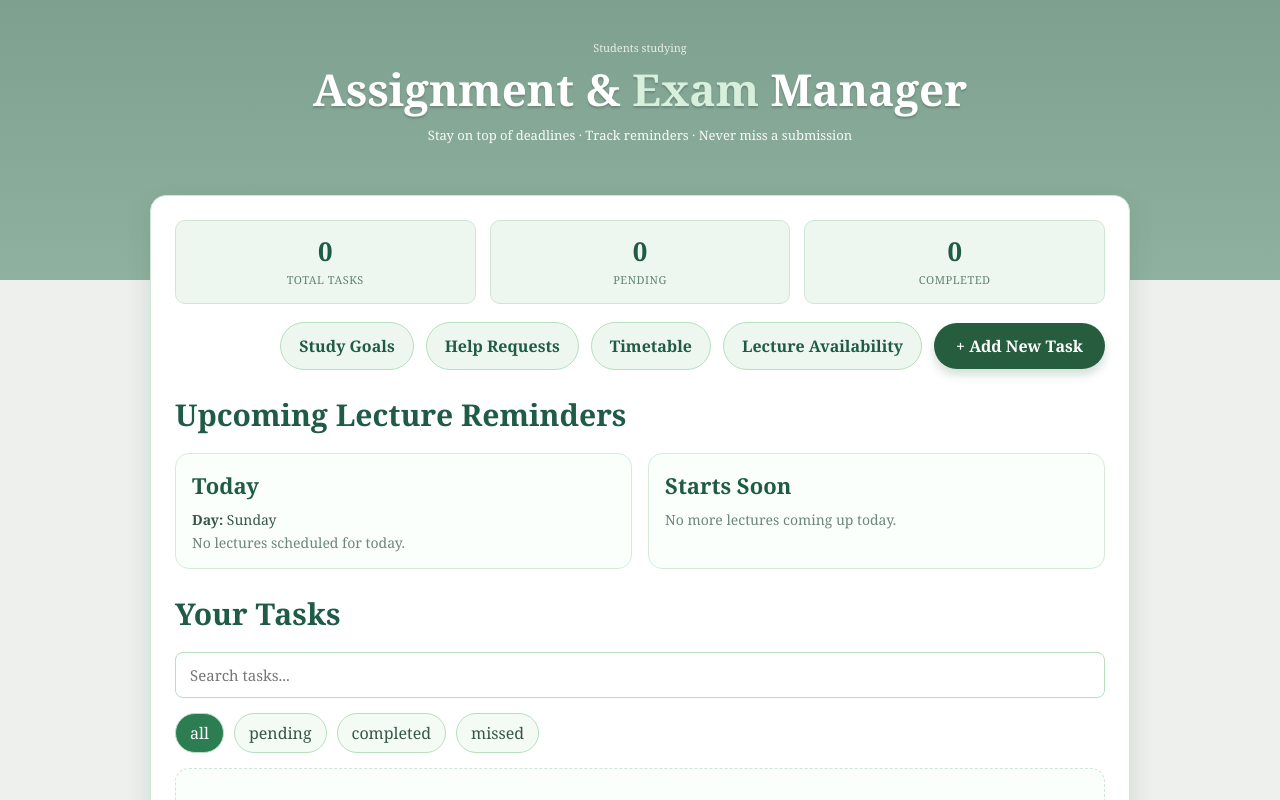
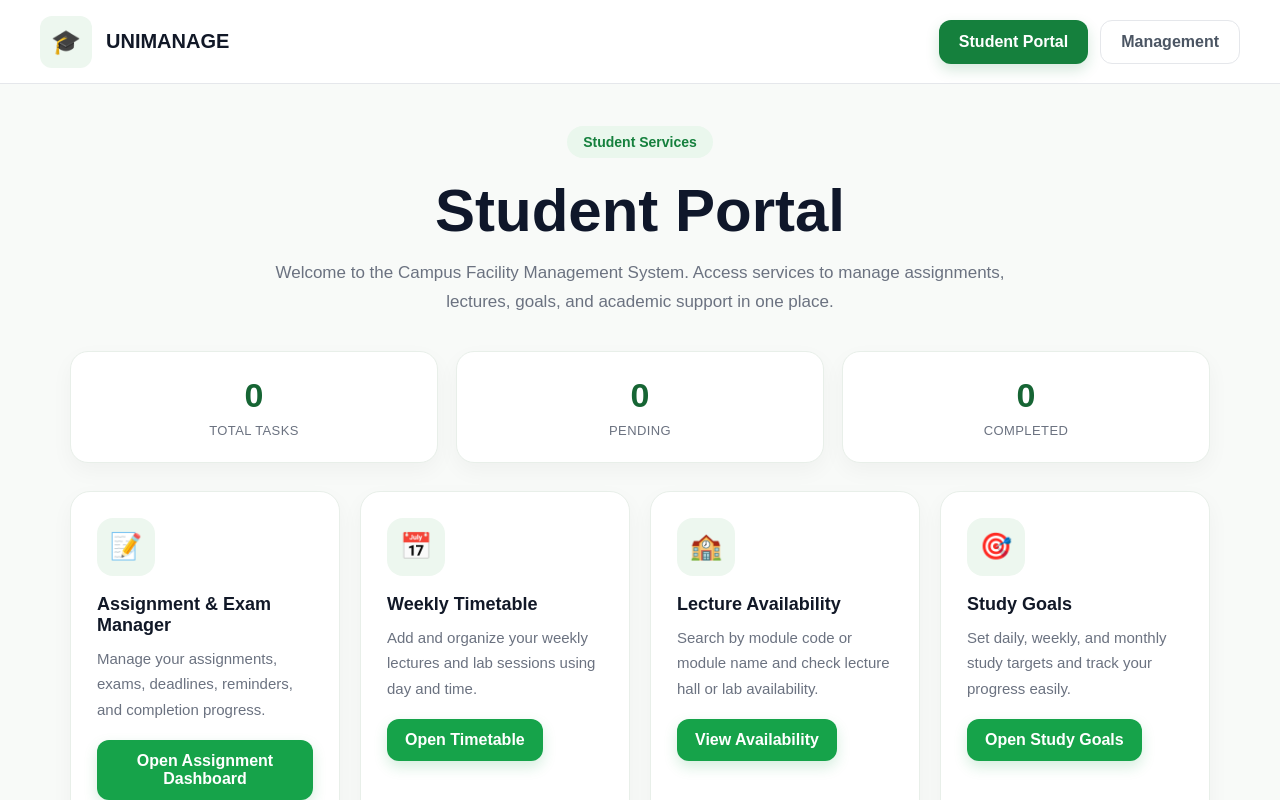
Before and after one commit to Poornima-Hansani/Campus-Facility-Management-System, a React (Vite) app in the folder frontend/: page / in a window 1280 px wide. Shown: the top 800 px of the page. Built offline with nearby package versions, Linux system fonts and the light colour scheme.

Commit message:
Redesign student portal to match team UI style

```diff
--- a/frontend/src/pages/TaskDashboardPage.tsx
+++ b/frontend/src/pages/TaskDashboardPage.tsx
@@ -24,7 +24,7 @@ interface Lecture {
   location: string;
 }
 
-const STORAGE_KEY = "assignment_exam_manager_tasks";
+const TASKS_STORAGE_KEY = "assignment_exam_manager_tasks";
 const TIMETABLE_STORAGE_KEY = "timetable";
 
 export default function TaskDashboardPage() {
@@ -36,24 +36,20 @@ export default function TaskDashboardPage() {
   const [filter, setFilter] = useState<"all" | "pending" | "completed" | "missed">("all");
 
   useEffect(() => {
-    const saved = localStorage.getItem(STORAGE_KEY);
-    if (saved) {
+    const savedTasks = localStorage.getItem(TASKS_STORAGE_KEY);
+    if (savedTasks) {
       try {
-        setTasks(JSON.parse(saved));
+        setTasks(JSON.parse(savedTasks));
       } catch {
-        localStorage.removeItem(STORAGE_KEY);
+        localStorage.removeItem(TASKS_STORAGE_KEY);
       }
     }
-  }, []);
 
-  useEffect(() => {
     const savedLectures = localStorage.getItem(TIMETABLE_STORAGE_KEY);
     if (savedLectures) {
       try {
-        const parsedLectures: Lecture[] = JSON.parse(savedLectures);
-        setLectures(parsedLectures);
-      } catch (error) {
-        console.error("Failed to load timetable data:", error);
+        setLectures(JSON.parse(savedLectures));
+      } catch {
         localStorage.removeItem(TIMETABLE_STORAGE_KEY);
       }
     }
@@ -70,7 +66,7 @@ export default function TaskDashboardPage() {
             : task
         );
 
-        localStorage.setItem(STORAGE_KEY, JSON.stringify(updated));
+        localStorage.setItem(TASKS_STORAGE_KEY, JSON.stringify(updated));
         return updated;
       });
     }, 60000);
@@ -102,7 +98,7 @@ export default function TaskDashboardPage() {
 
     const updated = tasks.filter((task) => task.id !== id);
     setTasks(updated);
-    localStorage.setItem(STORAGE_KEY, JSON.stringify(updated));
+    localStorage.setItem(TASKS_STORAGE_KEY, JSON.stringify(updated));
   };
 
   const markCompleted = (id: string) => {
@@ -110,7 +106,7 @@ export default function TaskDashboardPage() {
       task.id === id ? { ...task, status: "completed" as TaskStatus } : task
     );
     setTasks(updated);
-    localStorage.setItem(STORAGE_KEY, JSON.stringify(updated));
+    localStorage.setItem(TASKS_STORAGE_KEY, JSON.stringify(updated));
   };
 
   const todayName = new Date().toLocaleDateString("en-US", { weekday: "long" });
@@ -132,79 +128,90 @@ export default function TaskDashboardPage() {
 
   return (
     <div style={styles.page}>
-      <div style={styles.hero}>
-        <div style={styles.heroInner}>
-          <p style={styles.smallTop}>Students studying</p>
-          <h1 style={styles.title}>
-            Assignment & <span style={styles.titleLight}>Exam</span> Manager
-          </h1>
-          <p style={styles.subtitle}>
-            Stay on top of deadlines · Track reminders · Never miss a submission
-          </p>
-        </div>
+      <header style={styles.navbar}>
+        <div style={styles.navBrandWrap}>
+          <div style={styles.logoBox}>🎓</div>
+          <div style={styles.navBrand}>UNIMANAGE</div>
         </div>
 
-      <div style={styles.mainCard}>
-        <div style={styles.statsGrid}>
+        <div style={styles.navActions}>
+          <button type="button" style={styles.activeNavButton}>
+            Student Portal
+          </button>
+          <button type="button" style={styles.navButton}>
+            Management
+          </button>
+        </div>
+      </header>
+
+      <main style={styles.main}>
+        <section style={styles.heroSection}>
+          <div style={styles.badge}>Student Services</div>
+          <h1 style={styles.heroTitle}>Student Portal</h1>
+          <p style={styles.heroSubtitle}>
+            Welcome to the Campus Facility Management System. Access services to
+            manage assignments, lectures, goals, and academic support in one place.
+          </p>
+        </section>
+
+        <section style={styles.statsGrid}>
           <StatCard label="TOTAL TASKS" value={stats.total} />
           <StatCard label="PENDING" value={stats.pending} />
           <StatCard label="COMPLETED" value={stats.completed} />
-        </div>
+        </section>
 
-        <div style={styles.topActionRow}>
-          <button
-            type="button"
-            style={styles.secondaryButton}
+        <section style={styles.portalGrid}>
+          <FeatureCard
+            icon="📝"
+            title="Assignment & Exam Manager"
+            description="Manage your assignments, exams, deadlines, reminders, and completion progress."
+            buttonText="Open Assignment Dashboard"
+            onClick={() => navigate("/add-task")}
+          />
+
+          <FeatureCard
+            icon="📅"
+            title="Weekly Timetable"
+            description="Add and organize your weekly lectures and lab sessions using day and time."
+            buttonText="Open Timetable"
+            onClick={() => navigate("/timetable")}
+          />
+
+          <FeatureCard
+            icon="🏫"
+            title="Lecture Availability"
+            description="Search by module code or module name and check lecture hall or lab availability."
+            buttonText="View Availability"
+            onClick={() => navigate("/lecture-availability")}
+          />
+
+          <FeatureCard
+            icon="🎯"
+            title="Study Goals"
+            description="Set daily, weekly, and monthly study targets and track your progress easily."
+            buttonText="Open Study Goals"
             onClick={() => navigate("/study-goals")}
-          >
-            Study Goals
-          </button>
+          />
 
-          <button
-            type="button"
-            style={styles.secondaryButton}
+          <FeatureCard
+            icon="🤝"
+            title="Help Requests"
+            description="Request help from lecturers, instructors, or senior students for difficult topics."
+            buttonText="Open Help Requests"
             onClick={() => navigate("/help")}
-          >
-            Help Requests
-          </button>
+          />
+        </section>
 
-          <button
-            type="button"
-            style={styles.secondaryButton}
-            onClick={() => navigate("/timetable")}
-          >
-            Timetable
-          </button>
-
-          <button
-            type="button"
-            style={styles.secondaryButton}
-            onClick={() => navigate("/lecture-availability")}
-          >
-            Lecture Availability
-          </button>
-
-          <button
-            type="button"
-            style={styles.addTaskButton}
-            onClick={() => navigate("/add-task")}
-          >
-            + Add New Task
-          </button>
-        </div>
-
-        <section style={styles.section}>
-          <h2 style={styles.sectionTitle}>Upcoming Lecture Reminders</h2>
-
-          <div style={styles.reminderSection}>
+        <section style={styles.reminderBlock}>
+          <div style={styles.reminderGrid}>
             <div style={styles.reminderCard}>
-              <h3 style={styles.reminderTitle}>Today</h3>
-              <p style={styles.reminderText}>
-                <strong>Day:</strong> {todayName}
+              <h2 style={styles.sectionTitle}>Today’s Lectures</h2>
+              <p style={styles.infoText}>
+                <strong>Today:</strong> {todayName}
               </p>
 
               {sortedTodayLectures.length === 0 ? (
-                <p style={styles.reminderEmpty}>No lectures scheduled for today.</p>
+                <p style={styles.emptyText}>No lectures scheduled for today.</p>
               ) : (
                 sortedTodayLectures.map((lecture) => (
                   <div key={lecture.id} style={styles.reminderItem}>
@@ -220,10 +227,10 @@ export default function TaskDashboardPage() {
             </div>
 
             <div style={styles.reminderCard}>
-              <h3 style={styles.reminderTitle}>Starts Soon</h3>
+              <h2 style={styles.sectionTitle}>Starts Soon</h2>
 
               {upcomingTodayLectures.length === 0 ? (
-                <p style={styles.reminderEmpty}>No more lectures coming up today.</p>
+                <p style={styles.emptyText}>No more lectures coming up today.</p>
               ) : (
                 upcomingTodayLectures.slice(0, 3).map((lecture) => (
                   <div key={lecture.id} style={styles.reminderItem}>
@@ -240,10 +247,18 @@ export default function TaskDashboardPage() {
           </div>
         </section>
 
-        <section style={styles.section}>
-          <h2 style={styles.sectionTitle}>Your Tasks</h2>
+        <section style={styles.tasksSection}>
+          <div style={styles.tasksHeader}>
+            <h2 style={styles.sectionTitle}>Task Overview</h2>
+            <button
+              type="button"
+              style={styles.primaryButton}
+              onClick={() => navigate("/add-task")}
+            >
+              + Add New Task
+            </button>
+          </div>
 
-          <div style={{ display: "flex", gap: "10px", marginBottom: "15px" }}>
           <input
             type="text"
             placeholder="Search tasks..."
@@ -251,23 +266,22 @@ export default function TaskDashboardPage() {
             onChange={(e) => setSearch(e.target.value)}
             style={styles.searchInput}
           />
-          </div>
 
-          <div style={{ display: "flex", gap: "10px", marginBottom: "15px", flexWrap: "wrap" }}>
-            {["all", "pending", "completed", "missed"].map((f) => (
+          <div style={styles.filterRow}>
+            {["all", "pending", "completed", "missed"].map((item) => (
               <button
-                key={f}
+                key={item}
                 type="button"
                 onClick={() =>
-                  setFilter(f as "all" | "pending" | "completed" | "missed")
+                  setFilter(item as "all" | "pending" | "completed" | "missed")
                 }
                 style={{
                   ...styles.filterButton,
-                  background: filter === f ? "#2d7d52" : "#f4fbf5",
-                  color: filter === f ? "#fff" : "#355648",
+                  background: filter === item ? "#16a34a" : "#ffffff",
+                  color: filter === item ? "#ffffff" : "#14532d",
                 }}
               >
-                {f}
+                {item}
               </button>
             ))}
           </div>
@@ -275,10 +289,12 @@ export default function TaskDashboardPage() {
           {filteredTasks.length === 0 ? (
             <div style={styles.emptyState}>
               <div style={styles.emptyIcon}>📋</div>
-              <p style={styles.emptyText}>No tasks yet — add your first assignment or exam.</p>
+              <p style={styles.emptyText}>
+                No tasks yet — add your first assignment or exam above.
+              </p>
             </div>
           ) : (
-            <div style={styles.taskList}>
+            <div style={styles.taskGrid}>
               {filteredTasks.map((task) => (
                 <div key={task.id} style={styles.taskCard}>
                   <div style={styles.taskTop}>
@@ -294,7 +310,7 @@ export default function TaskDashboardPage() {
 
                     <span
                       style={{
-                        ...styles.statusPill,
+                        ...styles.statusBadge,
                         ...(task.status === "completed"
                           ? styles.statusCompleted
                           : task.status === "missed"
@@ -310,16 +326,16 @@ export default function TaskDashboardPage() {
                     {task.description || "No description added."}
                   </p>
 
-                  <div style={styles.reminderText}>
+                  <p style={styles.taskReminderText}>
                     <strong>Reminders:</strong>{" "}
                     {task.reminders.length ? task.reminders.join(", ") : "None"}
-                  </div>
+                  </p>
 
-                  <div style={styles.taskActions}>
+                  <div style={styles.taskButtonRow}>
                     <button
                       type="button"
                       onClick={() => navigate("/add-task", { state: { task } })}
-                      style={styles.smallButton}
+                      style={styles.secondaryMiniButton}
                     >
                       Edit
                     </button>
@@ -327,7 +343,7 @@ export default function TaskDashboardPage() {
                     <button
                       type="button"
                       onClick={() => handleDelete(task.id)}
-                      style={styles.smallDeleteButton}
+                      style={styles.deleteMiniButton}
                     >
                       Delete
                     </button>
@@ -336,7 +352,7 @@ export default function TaskDashboardPage() {
                       <button
                         type="button"
                         onClick={() => markCompleted(task.id)}
-                        style={styles.smallCompleteButton}
+                        style={styles.primaryMiniButton}
                       >
                         Mark Completed
                       </button>
@@ -347,7 +363,7 @@ export default function TaskDashboardPage() {
             </div>
           )}
         </section>
-      </div>
+      </main>
     </div>
   );
 }
@@ -361,163 +377,269 @@ function StatCard({ label, value }: { label: string; value: number }) {
   );
 }
 
+function FeatureCard({
+  icon,
+  title,
+  description,
+  buttonText,
+  onClick,
+}: {
+  icon: string;
+  title: string;
+  description: string;
+  buttonText: string;
+  onClick: () => void;
+}) {
+  return (
+    <div style={styles.featureCard}>
+      <div style={styles.featureIcon}>{icon}</div>
+      <h3 style={styles.featureTitle}>{title}</h3>
+      <p style={styles.featureDescription}>{description}</p>
+      <button type="button" style={styles.primaryButton} onClick={onClick}>
+        {buttonText}
+      </button>
+    </div>
+  );
+}
+
 const styles: { [key: string]: React.CSSProperties } = {
   page: {
     minHeight: "100vh",
-    background: "#edf0ed",
+    background: "#f8faf8",
+    fontFamily: "Arial, sans-serif",
   },
-  hero: {
-    background: "linear-gradient(180deg, #7ea08f 0%, #8fb19f 100%)",
-    minHeight: 280,
+  navbar: {
+    height: 84,
+    background: "#ffffff",
+    borderBottom: "1px solid #e5e7eb",
     display: "flex",
+    alignItems: "center",
+    justifyContent: "space-between",
+    padding: "0 40px",
+  },
+  navBrandWrap: {
+    display: "flex",
+    alignItems: "center",
+    gap: 14,
+  },
+  logoBox: {
+    width: 52,
+    height: 52,
+    borderRadius: 12,
+    background: "#edf7ef",
+    display: "flex",
+    alignItems: "center",
     justifyContent: "center",
-    alignItems: "flex-start",
-    padding: "40px 20px 110px",
+    fontSize: 24,
   },
-  heroInner: {
+  navBrand: {
+    fontSize: 20,
+    fontWeight: 800,
+    color: "#111827",
+  },
+  navActions: {
+    display: "flex",
+    gap: 12,
+    flexWrap: "wrap",
+  },
+  navButton: {
+    padding: "12px 20px",
+    borderRadius: 12,
+    border: "1px solid #e5e7eb",
+    background: "#ffffff",
+    color: "#4b5563",
+    cursor: "pointer",
+    fontWeight: 600,
+  },
+  activeNavButton: {
+    padding: "12px 20px",
+    borderRadius: 12,
+    border: "none",
+    background: "#15803d",
+    color: "#ffffff",
+    cursor: "pointer",
+    fontWeight: 700,
+    boxShadow: "0 6px 14px rgba(21,128,61,0.18)",
+  },
+  main: {
+    maxWidth: 1180,
+    margin: "0 auto",
+    padding: "42px 20px 60px",
+  },
+  heroSection: {
     textAlign: "center",
-    color: "#ffffff",
-    maxWidth: "900px",
+    marginBottom: 34,
   },
-  smallTop: {
-    fontSize: 11,
-    opacity: 0.8,
-    marginBottom: 8,
+  badge: {
+    display: "inline-block",
+    padding: "8px 16px",
+    borderRadius: 999,
+    background: "#eaf7ed",
+    color: "#15803d",
+    fontWeight: 700,
+    fontSize: 14,
+    marginBottom: 18,
   },
-  title: {
-    fontSize: 44,
-    fontWeight: 700,
-    textShadow: "0 2px 2px rgba(0,0,0,0.18)",
-    lineHeight: 1.2,
-    marginBottom: 10,
+  heroTitle: {
+    fontSize: 60,
+    fontWeight: 800,
+    color: "#0f172a",
+    marginBottom: 14,
   },
-  titleLight: {
-    color: "#d6f0dc",
-  },
-  subtitle: {
-    marginTop: 8,
-    fontSize: 13,
-    opacity: 0.95,
-    lineHeight: 1.5,
-  },
-  mainCard: {
-    maxWidth: 980,
-    margin: "-85px auto 30px",
-    background: "#ffffff",
-    borderRadius: 16,
-    padding: 24,
-    border: "1px solid #cfe6d7",
-    boxShadow: "0 10px 24px rgba(63, 92, 74, 0.16)",
+  heroSubtitle: {
+    maxWidth: 760,
+    margin: "0 auto",
+    fontSize: 17,
+    lineHeight: 1.7,
+    color: "#6b7280",
   },
   statsGrid: {
     display: "grid",
-    gridTemplateColumns: "repeat(3, 1fr)",
-    gap: 14,
+    gridTemplateColumns: "repeat(auto-fit, minmax(220px, 1fr))",
+    gap: 18,
+    marginBottom: 28,
   },
   statCard: {
-    background: "#edf7ef",
-    border: "1px solid #cfe6d7",
-    borderRadius: 10,
-    padding: "16px 10px",
+    background: "#ffffff",
+    border: "1px solid #e8efe9",
+    borderRadius: 18,
+    padding: "24px 18px",
     textAlign: "center",
+    boxShadow: "0 8px 22px rgba(0,0,0,0.04)",
   },
   statValue: {
-    fontSize: 26,
-    fontWeight: 700,
-    color: "#1f5b46",
-    lineHeight: 1.1,
+    fontSize: 34,
+    fontWeight: 800,
+    color: "#166534",
   },
   statLabel: {
-    marginTop: 6,
-    fontSize: 11,
-    color: "#628371",
-    letterSpacing: 0.5,
+    marginTop: 8,
+    fontSize: 13,
+    color: "#6b7280",
+    letterSpacing: 0.4,
   },
-  topActionRow: {
+  portalGrid: {
+    display: "grid",
+    gridTemplateColumns: "repeat(auto-fit, minmax(250px, 1fr))",
+    gap: 20,
+    marginBottom: 30,
+  },
+  featureCard: {
+    background: "#ffffff",
+    border: "1px solid #e8efe9",
+    borderRadius: 20,
+    padding: 26,
+    boxShadow: "0 8px 22px rgba(0,0,0,0.04)",
+  },
+  featureIcon: {
+    width: 58,
+    height: 58,
+    borderRadius: 16,
+    background: "#edf7ef",
     display: "flex",
-    justifyContent: "flex-end",
+    alignItems: "center",
+    justifyContent: "center",
+    fontSize: 26,
+    marginBottom: 18,
+  },
+  featureTitle: {
+    fontSize: 18,
+    fontWeight: 800,
+    color: "#111827",
+    marginBottom: 10,
+  },
+  featureDescription: {
+    fontSize: 15,
+    lineHeight: 1.7,
+    color: "#6b7280",
+    marginBottom: 18,
+  },
+  primaryButton: {
+    background: "#16a34a",
+    color: "#ffffff",
+    border: "none",
+    borderRadius: 12,
+    padding: "12px 18px",
+    cursor: "pointer",
+    fontWeight: 700,
+    boxShadow: "0 6px 14px rgba(22,163,74,0.18)",
+  },
+  reminderBlock: {
+    marginBottom: 30,
+  },
+  reminderGrid: {
+    display: "grid",
+    gridTemplateColumns: "repeat(auto-fit, minmax(300px, 1fr))",
+    gap: 20,
+  },
+  reminderCard: {
+    background: "#ffffff",
+    border: "1px solid #e8efe9",
+    borderRadius: 20,
+    padding: 24,
+    boxShadow: "0 8px 22px rgba(0,0,0,0.04)",
+  },
+  sectionTitle: {
+    fontSize: 26,
+    fontWeight: 800,
+    color: "#0f172a",
+    marginBottom: 14,
+  },
+  infoText: {
+    fontSize: 14,
+    color: "#6b7280",
+    marginBottom: 12,
+  },
+  reminderItem: {
+    padding: "10px 0",
+    borderBottom: "1px solid #eef3ef",
+  },
+  reminderText: {
+    fontSize: 14,
+    color: "#374151",
+    marginBottom: 4,
+  },
+  tasksSection: {
+    background: "#ffffff",
+    border: "1px solid #e8efe9",
+    borderRadius: 20,
+    padding: 24,
+    boxShadow: "0 8px 22px rgba(0,0,0,0.04)",
+  },
+  tasksHeader: {
+    display: "flex",
+    justifyContent: "space-between",
     alignItems: "center",
     gap: 12,
     flexWrap: "wrap",
-    marginTop: 18,
+    marginBottom: 12,
   },
-  addTaskButton: {
-    background: "#275d3f",
-    color: "#ffffff",
-    border: "none",
+  searchInput: {
+    width: "100%",
+    padding: "14px 16px",
+    borderRadius: 12,
+    border: "1px solid #dce8de",
+    outline: "none",
+    fontSize: 15,
+    marginBottom: 16,
+  },
+  filterRow: {
+    display: "flex",
+    gap: 10,
+    flexWrap: "wrap",
+    marginBottom: 20,
+  },
+  filterButton: {
+    padding: "10px 16px",
     borderRadius: 999,
-    padding: "12px 22px",
+    border: "1px solid #bbdfc6",
     cursor: "pointer",
     fontWeight: 700,
-    boxShadow: "0 6px 10px rgba(39, 93, 63, 0.2)",
-    whiteSpace: "nowrap",
-  },
-  secondaryButton: {
-    background: "#edf7ef",
-    color: "#1f5b46",
-    border: "1px solid #b7dfc0",
-    borderRadius: 999,
-    padding: "12px 18px",
-    cursor: "pointer",
-    fontWeight: 700,
-    whiteSpace: "nowrap",
-  },
-  section: {
-    marginTop: 24,
-  },
-  sectionTitle: {
-    fontSize: 30,
-    color: "#1f5b46",
-    marginBottom: 18,
-  },
-  reminderSection: {
-    display: "grid",
-    gridTemplateColumns: "repeat(2, 1fr)",
-    gap: 16,
-    marginBottom: 10,
-  },
-  reminderCard: {
-    border: "1px solid #d6eadb",
-    borderRadius: 14,
-    padding: 16,
-    background: "#fbfffc",
-  },
-  reminderTitle: {
-    color: "#1f5b46",
-    fontSize: 22,
-    marginBottom: 10,
-  },
-  reminderItem: {
-    padding: "10px 0",
-    borderBottom: "1px solid #e7f2ea",
-  },
-  reminderText: {
-    color: "#355648",
-    fontSize: 14,
-    marginBottom: 4,
-  },
-  reminderEmpty: {
-    color: "#6c8679",
-    fontSize: 14,
-  },
-  searchInput: {
-    flex: 1,
-    padding: "12px 14px",
-    borderRadius: "8px",
-    border: "1px solid #b7dfc0",
-    fontSize: "15px",
-  },
-  filterButton: {
-    padding: "8px 14px",
-    borderRadius: "999px",
-    border: "1px solid #b7dfc0",
-    cursor: "pointer",
   },
   emptyState: {
-    marginTop: 10,
-    border: "1px dashed #cfe6d7",
-    borderRadius: 14,
-    padding: "32px 20px",
+    border: "1px dashed #d9e8dd",
+    borderRadius: 16,
+    padding: "36px 20px",
     textAlign: "center",
     background: "#fbfffc",
   },
@@ -526,17 +648,17 @@ const styles: { [key: string]: React.CSSProperties } = {
     marginBottom: 10,
   },
   emptyText: {
-    color: "#6c8679",
-    fontSize: 14,
+    color: "#6b7280",
+    fontSize: 15,
   },
-  taskList: {
+  taskGrid: {
     display: "grid",
-    gap: 14,
+    gap: 16,
   },
   taskCard: {
-    border: "1px solid #d6eadb",
-    borderRadius: 14,
-    padding: 16,
+    border: "1px solid #e8efe9",
+    borderRadius: 18,
+    padding: 18,
     background: "#fbfffc",
   },
   taskTop: {
@@ -546,46 +668,53 @@ const styles: { [key: string]: React.CSSProperties } = {
     flexWrap: "wrap",
   },
   taskTitle: {
-    color: "#1f5b46",
-    fontSize: 22,
-    marginBottom: 4,
+    color: "#111827",
+    fontSize: 20,
+    fontWeight: 800,
+    marginBottom: 6,
   },
   taskMeta: {
-    color: "#5c7667",
-    fontSize: 13,
+    color: "#6b7280",
+    fontSize: 14,
     marginTop: 3,
   },
   taskDescription: {
+    marginTop: 12,
+    color: "#374151",
+    fontSize: 14,
+    lineHeight: 1.6,
+  },
+  taskReminderText: {
     marginTop: 10,
-    color: "#355648",
+    color: "#374151",
     fontSize: 14,
   },
-  taskActions: {
+  taskButtonRow: {
     marginTop: 14,
     display: "flex",
     gap: 10,
     flexWrap: "wrap",
   },
-  smallButton: {
-    background: "#e6f2e8",
-    color: "#1f5b46",
-    border: "1px solid #b7dfc0",
+  secondaryMiniButton: {
+    background: "#edf7ef",
+    color: "#14532d",
+    border: "1px solid #bbdfc6",
     borderRadius: 999,
     padding: "10px 16px",
     cursor: "pointer",
     fontWeight: 700,
   },
-  smallDeleteButton: {
-    background: "#fbe9e9",
-    color: "#9d2d2d",
-    border: "1px solid #efc4c4",
+  deleteMiniButton: {
+    background: "#fef2f2",
+    color: "#b91c1c",
+    border: "1px solid #fecaca",
     borderRadius: 999,
     padding: "10px 16px",
     cursor: "pointer",
     fontWeight: 700,
   },
-  smallCompleteButton: {
-    background: "#275d3f",
+  primaryMiniButton: {
+    background: "#16a34a",
     color: "#ffffff",
     border: "none",
     borderRadius: 999,
@@ -593,7 +722,7 @@ const styles: { [key: string]: React.CSSProperties } = {
     cursor: "pointer",
     fontWeight: 700,
   },
-  statusPill: {
+  statusBadge: {
     padding: "8px 12px",
     borderRadius: 999,
     fontSize: 12,
@@ -602,15 +731,15 @@ const styles: { [key: string]: React.CSSProperties } = {
     textTransform: "capitalize",
   },
   statusPending: {
-    background: "#e7f4ea",
-    color: "#2d7d52",
+    background: "#ecfdf3",
+    color: "#15803d",
   },
   statusCompleted: {
-    background: "#dff1e4",
-    color: "#1f5b46",
+    background: "#dcfce7",
+    color: "#166534",
   },
   statusMissed: {
-    background: "#f9e2e2",
-    color: "#a33b3b",
+    background: "#fee2e2",
+    color: "#b91c1c",
   },
 };
```
Lines whose indentation alone changed are shown as unchanged.
